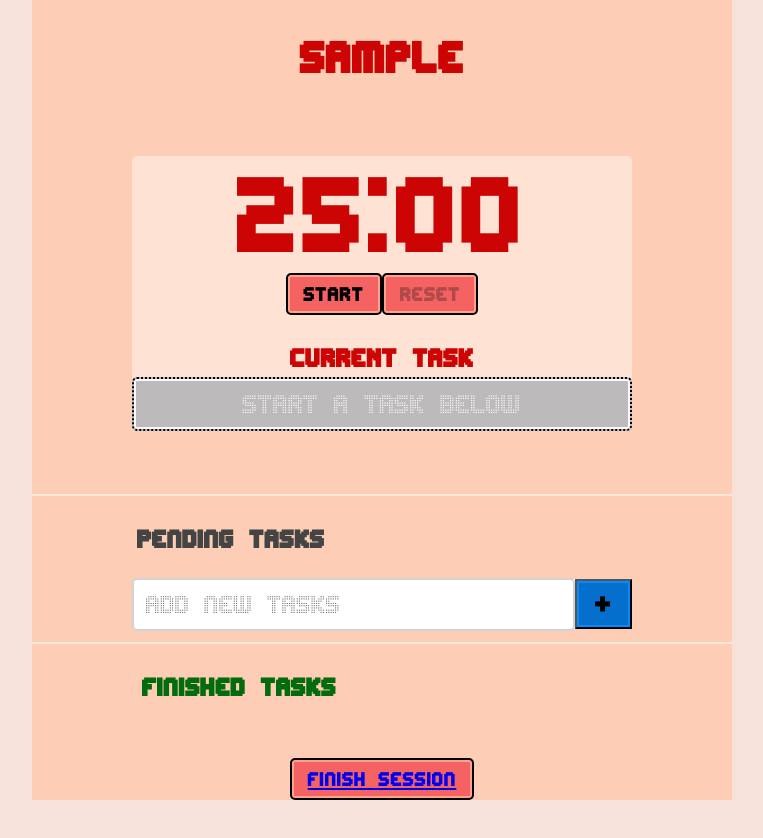
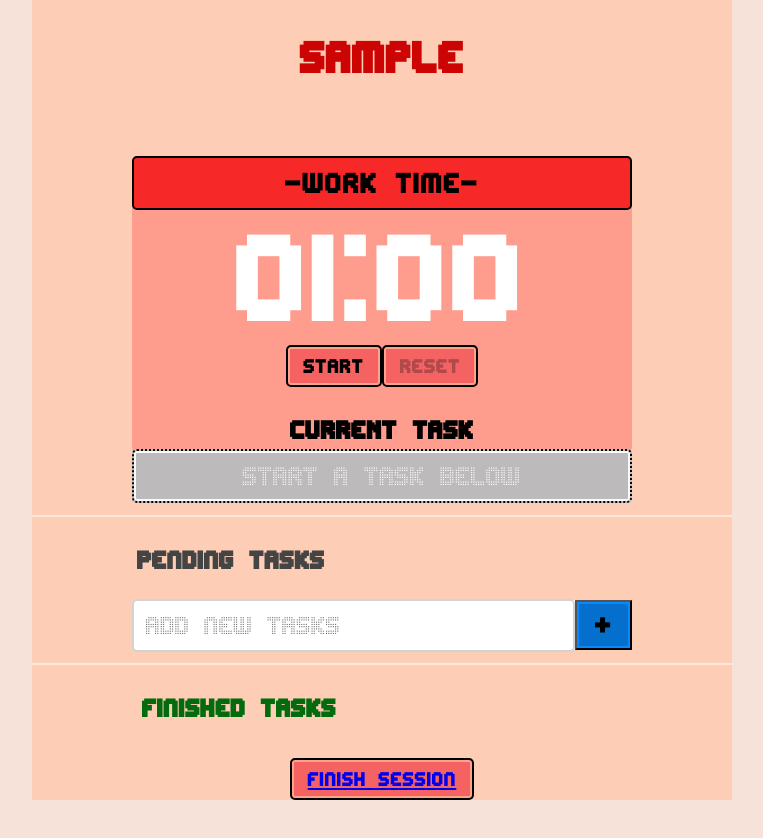
Before and after one commit to Rasheednour/pomodoor, a React (Create React App) app: page / in a window 1280 px wide. Both pictures are taken after typing "Sample" into the empty fields and a click on the button "CREATE". Shown: the top 838 px of the page, without its empty margins (258-1021 px from the left). Built offline with nearby package versions, Linux system fonts and the light colour scheme.

Commit message:
implemented automatic switching between timers

```diff
--- a/src/App.css
+++ b/src/App.css
@@ -148,12 +148,59 @@
   margin-top: 40px;
   display: flex;
   flex-direction: column;
-  background-color: rgb(255, 255, 255, 0.4);
+  background-color: rgba(255, 83, 83, 0.4);
+}
+
+.-work {
+  border: 2px solid black;
+  border-radius: 5px;
+  background-color: #f62828;
+  height: 50px;
+  justify-content: center;
+  align-items: center;
+  display: flex;
+}
+
+.-work p {
+  color: black;
+  font-size: 35px;
+}
+
+.-break {
+  border: 2px solid black;
+  border-radius: 5px;
+  background-color: #046fcd;
+  height: 50px;
+  justify-content: center;
+  align-items: center;
+  display: flex;
+}
+
+.-break p {
+  color: black;
+  font-size: 35px;
+}
+
+.-recess {
+  border: 2px solid black;
+  border-radius: 5px;
+  background-color: #006931;
+  height: 50px;
+  justify-content: center;
+  align-items: center;
+  display: flex;
+}
+
+.-recess p {
+  color: black;
+  font-size: 35px;
 }
 
 
+
 .time {
-  font-size: 130px;
+  font-size: 150px;
+  color: white
 }
 
 .session-start-button {
@@ -171,6 +218,7 @@
 .current-task-text {
   margin-bottom: 5px;
   margin-left: 0px;
+  color: black;
 }
 
 .current-task-box {
--- a/src/Pages/WorkPage.js
+++ b/src/Pages/WorkPage.js
@@ -116,7 +116,7 @@ function WorkPage() {
         {/* timer */}
 
         <div className='session-timer-container'>
-            <Timer START_MINUTES={'25'} START_SECOND={'00'} />
+            <Timer WORK_MINUTES={'01'} BREAK_MINUTES={'02'} RECESS_MINUTES={'03'}/>
             <h3 className='current-task-text'>CURRENT TASK</h3>
 
             {currentTask === null ?
--- a/src/Pages/components/timer.jsx
+++ b/src/Pages/components/timer.jsx
@@ -1,19 +1,21 @@
 import '../../../src/App.css';
 import React, { useState, useEffect, Fragment } from 'react';
-// import { Link } from "react-router-dom";
-const START_MINUTES = '25';
 const START_SECOND = '00';
 const START_DERATION = 10;
+let pomodoroCount = 0;
 
-export default function Timer({START_MINUTES, START_SECOND}) {
-  const [currentMinutes, setMinutes] = useState(START_MINUTES);
+export default function Timer({WORK_MINUTES, BREAK_MINUTES, RECESS_MINUTES}) {
+  const [currentMinutes, setMinutes] = useState(WORK_MINUTES);
   const [currentSeconds, setSeconds] = useState(START_SECOND);
   const [isStop, setIsStop] = useState(false);
   const [duration, setDuration] = useState(START_DERATION);
   const [isRunning, setIsRunning] = useState(false);
+  const [sessionType, setSessionType] = useState('-work time-');
+
+  let textColor = 'time';
 
   const startHandler = () => {
-    setDuration(parseInt(START_SECOND, 10) + 60 * parseInt(START_MINUTES, 10));
+    setDuration(parseInt(START_SECOND, 10) + 60 * parseInt(currentMinutes, 10));
     // setMinutes(60 * 5);
     // setSeconds(0);
     setIsRunning(true);
@@ -24,12 +26,32 @@ export default function Timer({START_MINUTES, START_SECOND}) {
     setIsRunning(false);
   };
   const resetHandler = () => {
-    setMinutes(START_MINUTES);
+    setMinutes(currentMinutes);
     setSeconds(START_SECOND);
     setIsRunning(false);
     setIsStop(false);
     setDuration(START_DERATION);
   };
+  const switchTimer = () => {
+    if ((currentMinutes === BREAK_MINUTES) || (currentMinutes === RECESS_MINUTES)) {
+      setMinutes(WORK_MINUTES);
+      setSessionType('-work time-');
+
+    } else {
+      pomodoroCount += 1;
+      if ((pomodoroCount % 3 === 0) && (pomodoroCount !== 0)) {
+        setMinutes(RECESS_MINUTES);
+        setSessionType('-recess time-');
+      } else {
+        setMinutes(BREAK_MINUTES);
+        setSessionType('-break time-');
+      }
+    }
+    setSeconds(START_SECOND);
+    setIsRunning(false);
+    setIsStop(false);
+    setDuration(START_DERATION);
+  }
 
   const resumeHandler = () => {
     let newDuration =
@@ -46,7 +68,7 @@ export default function Timer({START_MINUTES, START_SECOND}) {
       var minutes, seconds;
       const interval = setInterval(function () {
         if (--timer <= 0) {
-          resetHandler();
+          switchTimer();
         } else {
           minutes = parseInt(timer / 60, 10);
           seconds = parseInt(timer % 60, 10);
@@ -65,9 +87,11 @@ export default function Timer({START_MINUTES, START_SECOND}) {
   return (
     <Fragment>
       <div className="App">
-        <div className="time">
+        <div className={sessionType}><p>{sessionType}</p></div>
+        <div className={textColor}>
+
           {currentMinutes}
-          <span className="mx-3">:</span>
+          <span>:</span>
           {currentSeconds}
         </div>
         {!isRunning && !isStop && (
@@ -85,7 +109,7 @@ export default function Timer({START_MINUTES, START_SECOND}) {
             onClick={stopHandler}
             className='session-start-button'
           >
-            STOP
+            PAUSE
           </button>
         )}
 
```
